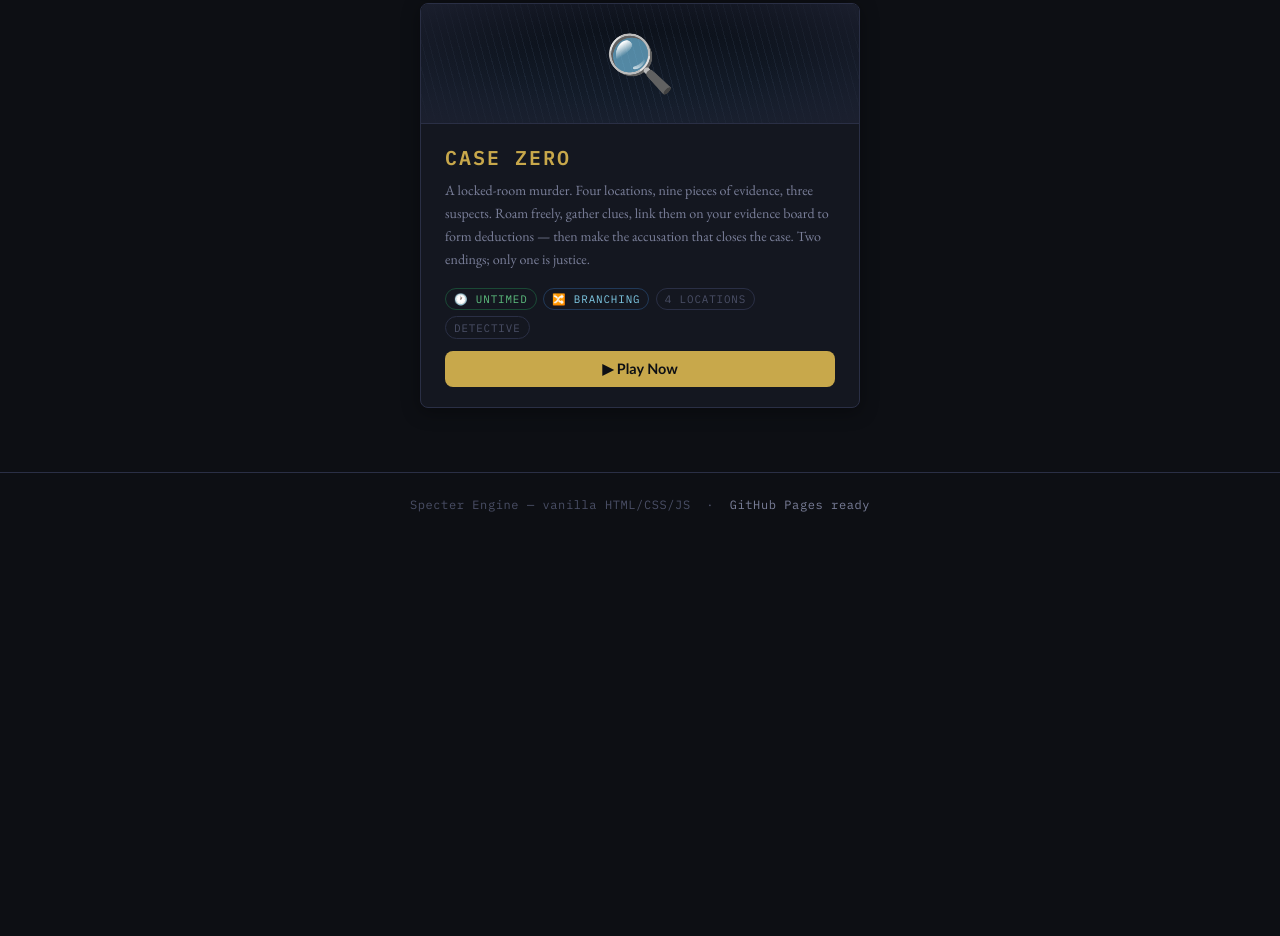
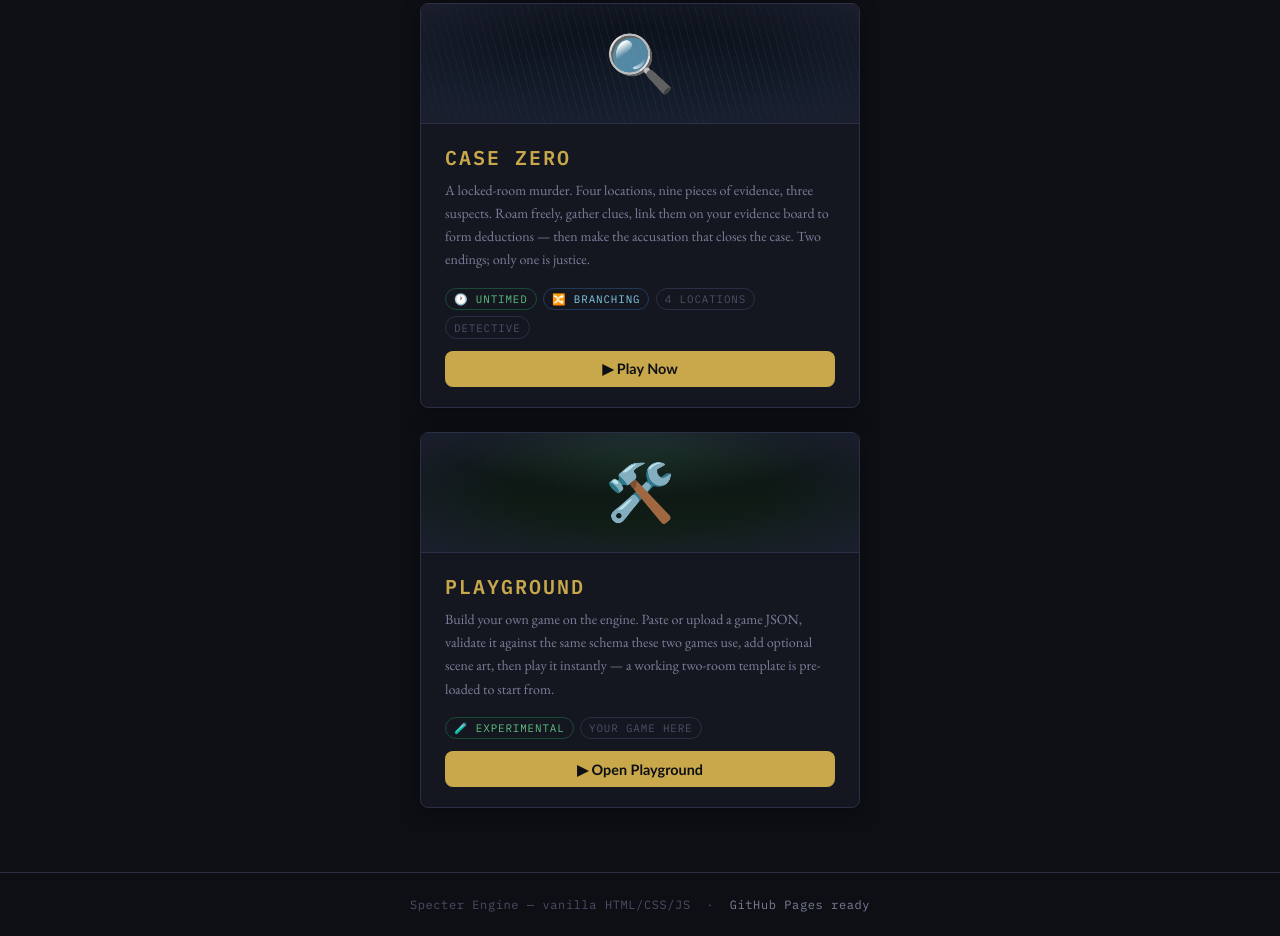
Before and after one commit to BrightShadow0/Kiroween-26-BrightShadow, a plain HTML site: page index.html in a window 1280 px wide. Shown: the part 872-1808 px from the top of the page. Before the commit the page ends 1408 px from the top, so only its background shows below. Drawn offline with nearby package versions, Linux system fonts and the light colour scheme.

Commit message:
Update index.html

```diff
--- a/index.html
+++ b/index.html
@@ -240,6 +240,11 @@
         repeating-linear-gradient(75deg, rgba(160,200,255,0.06) 0 1px, transparent 1px 7px),
         linear-gradient(180deg, #0a0e16 0%, #16202f 100%);
     }
+    .game-card-banner.banner-playground {
+      background:
+        radial-gradient(ellipse 70% 90% at 50% -10%, rgba(120,220,180,0.22), transparent 70%),
+        linear-gradient(180deg, #0b1210 0%, #122019 100%);
+    }
     .game-card-title {
       letter-spacing: 0.1em;
       text-transform: uppercase;
@@ -351,6 +356,26 @@
       </div>
     </div>
 
+    <!-- Playground -->
+    <div class="game-card">
+      <div class="game-card-banner banner-playground">
+        🛠️
+      </div>
+      <div class="game-card-body">
+        <div class="game-card-title">Playground</div>
+        <p class="game-card-desc">
+          Build your own game on the engine. Paste or upload a game JSON, validate
+          it against the same schema these two games use, add optional scene art,
+          then play it instantly — a working two-room template is pre-loaded to start from.
+        </p>
+        <div class="game-card-tags">
+          <span class="tag tag-free">🧪 Experimental</span>
+          <span class="tag">Your Game Here</span>
+        </div>
+        <a class="game-card-play" href="playground.html">▶ Open Playground</a>
+      </div>
+    </div>
+
   </div>
 
   <footer>
```
